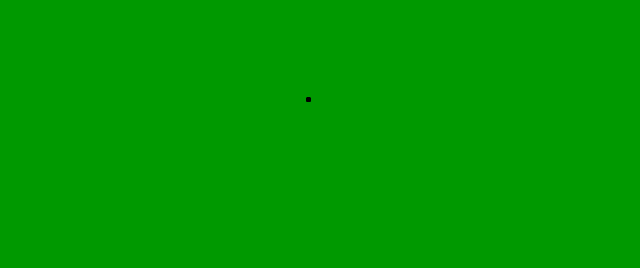
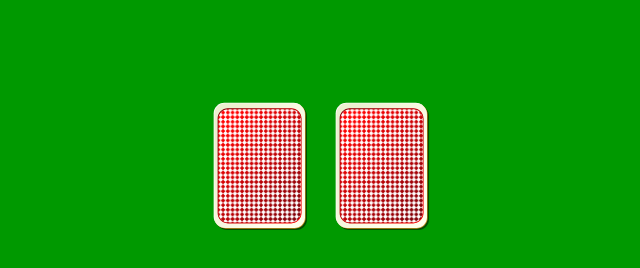
Before and after one commit to Jahonta/Memory-game, a website with bundled scripts: page index.html in a window 1280 px wide. Both pictures are taken after a click on the button "And let's GO!". Shown: the whole page, without its empty margins (318-958 px from the left). Built offline with nearby package versions, Linux system fonts and the light colour scheme.

Commit message:
20.11.2021

```diff
--- a/index.html
+++ b/index.html
@@ -34,6 +34,7 @@
       <form class="modal__form">
         <label for="num">Now choose how many pairs there should be:</label>
         <select name="num" id="num">
+          <option value="1">1</option>
           <option value="4">4</option>
           <option value="6">6</option>
           <option value="8">8</option>
--- a/src/app.ts
+++ b/src/app.ts
@@ -19,15 +19,15 @@ const mockRecords: Record[] = [
 ];
 
 const modal = new Modal(ModalType.Welcome, PAIRS_DEFAULT, mockRecords);
-const game = new Game();
-
-function startTheGame(pairs: number) {
-  game.init(pairs);
-  game.start();
-}
 
 modal.render();
 modal.setPlayClickHandler((pairs: number) => {
   modal.destroy();
-  startTheGame(pairs);
+  new Game(pairs, (score: number): void => {
+    mockRecords.push({
+      score,
+      date: new Date()
+    });
+    new Modal(ModalType.GameOver, pairs, mockRecords).render();
+  });
 });
--- /dev/null
+++ b/src/card.ts
@@ -0,0 +1,30 @@
+export default class Card {
+  private cardElement: HTMLLIElement;
+  isOpened = true;
+
+  constructor(skin: string, private clickHandler: (card: Card) => void) {
+    this.cardElement = document.createElement('li');
+    this.cardElement.classList.add('card-box__item', 'flipped');
+    this.cardElement.innerHTML = `<div class="card-box__item-front"></div>
+          <div class="card-box__item-back"><img src="${skin}" alt="" class="card-box__back-img"></div>`;
+          this.cardElement.addEventListener('click', this.onCardClick);
+  }
+
+  close = (): void => {
+    this.isOpened = false;
+    this.cardElement.classList.remove('flipped');
+  };
+
+  open = (): void => {
+    this.isOpened = true;
+    this.cardElement.classList.add('flipped');
+  }
+
+  getCardElement = (): HTMLLIElement => {
+    return this.cardElement;
+  }
+
+  private onCardClick = () => {
+    this.clickHandler(this);
+  }
+}
--- a/src/const.ts
+++ b/src/const.ts
@@ -2,4 +2,4 @@ export enum Mode {Waiting, On, Over};
 
 export enum ModalType {Welcome = 'welcome', GameOver = 'game-over'};
 
-export const PAIRS_DEFAULT = 4;
+export const PAIRS_DEFAULT = 1;
--- a/src/deck.ts
+++ b/src/deck.ts
@@ -1,40 +1,63 @@
-const backMatter = [
-  './img/deck01/1.svg',
-  './img/deck01/2.svg',
-  './img/deck01/3.svg',
-  './img/deck01/4.svg',
-  './img/deck01/5.svg',
-  './img/deck01/6.svg',
-  './img/deck01/7.svg',
-  './img/deck01/8.svg',
-  './img/deck01/9.svg',
-  './img/deck01/10.svg',
-  './img/deck01/11.svg',
-  './img/deck01/12.svg',
-];
+import Card from "./card.js";
+import Pair from "./pair.js";
+import { Status } from './types/status.js';
 
 export default class Deck {
-  constructor(pairs: number, clickHandler: (evt: Event) => void) {
-    const deck = this.createDeck(pairs);
-    deck.addEventListener('click', clickHandler);
+  private deck: Pair[];
+  private deckElement: HTMLUListElement;
+  private openedCard?: Card;
 
-    document.querySelector('.game')?.append(deck);
+  constructor(pairs: number, private clickHandler: (status: Status) => void) {
+    this.deck = Array.from({length: pairs},
+      (_, index) => new Pair(`./img/deck01/${index + 1}.svg`, this.onPairClick));
+
+    this.deckElement = this.createDeck();
+
+    document.querySelector('.game')?.append(this.deckElement);
   }
 
-  private createDeck(pairs: number): HTMLUListElement {
-    const deck = document.createElement('ul');
-    deck.classList.add('card-box');
+  closeCards = (): void => {
+    this.deck.forEach((pair) => {
+      if (!pair.isSet) {
+        pair.closeCards();
+      }
+    });
+  }
 
-    for (let i = 0; i < pairs; i += 1) {
-      deck.append(...this.createCardPair(backMatter[i]))
+  destroy = () => {
+    document.querySelector('.game')!.innerHTML = '';
+  }
+
+  private createDeck(): HTMLUListElement {
+    const deckElement = document.createElement('ul');
+    deckElement.classList.add('card-box');
+
+    this.deck.forEach((pair) => {
+      deckElement.append(...pair.getCardElements());
+    });
+
+    for (let i = deckElement.children.length; i >= 0; i--) {
+      deckElement.append(deckElement.children[Math.random() * i | 0]);
     }
 
-    return deck;
+    return deckElement;
   }
 
-  private createCardPair(skin: string): HTMLLIElement[] {
-    const card = document.createElement('li');
+  private onPairClick = (status: Status, card: Card): void => {
+    if (!this.openedCard) {
+      this.openedCard = card;
+    } else {
+      switch(status) {
+        case Status.Hit:
+          this.openedCard = undefined;
+          break;
+        case Status.Miss:
+          this.openedCard.close();
+          this.openedCard = card;
+          break;
+      }
+    }
 
-    return [card, card];
+    this.clickHandler(status);
   }
 }
--- a/src/game.ts
+++ b/src/game.ts
@@ -1,54 +1,32 @@
-import { Config } from './types/config.js';
-import { State } from './types/state.js';
-import { Mode, PAIRS_DEFAULT } from './const.js';
+import { Status } from './types/status.js';
+import { PAIRS_DEFAULT } from './const.js';
 
 import Deck from './deck.js';
 export default class Game {
-  private config: Config;
-  private _state: State;
-  private initialState: State = {
-    openedPairs: 0,
-    isOpened: false,
-    openedCard: null,
-    mode: Mode.Waiting
-  };
+  private score = 0;
+  private openedPairs = 0;
+  private totalPairs = PAIRS_DEFAULT;
+  private deck!: Deck;
 
-  get state() {
-    return this._state;
+  constructor(pairs: number, private gameOverHandler: (score: number) => void) {
+    this.totalPairs = pairs;
+    this.deck = new Deck(this.totalPairs, this.deckClickHandler);
+    this.deck.closeCards();
   }
 
-  set state(update: Partial<State>) {
-    this._state = {...this._state, ...update}
-  }
+  private deckClickHandler = (status: Status) => {
+    switch(status) {
+      case Status.Hit:
+        this.score += 10;
+        this.openedPairs++;
+        break;
+      case Status.Miss:
+        this.score -= 1;
+    }
 
-  constructor() {
-    this.config = {
-      totalPairs: PAIRS_DEFAULT
-    };
-    this._state = this.initialState;
-  }
-
-  init(pairs: number) {
-    this.config = {
-      totalPairs: pairs
-    };
-    this.state = this.initialState;
-  }
-
-  start() {
-    const deck = new Deck(this.config.totalPairs, this.deckClickHandler);
-    this.state = {mode: Mode.On};
-  }
-
-  finish() {
-    this.state = {mode: Mode.Over};
-  }
-
-  private deckClickHandler(evt: Event) {
-
-  }
-
-  private isOver() {
-    return this.config.totalPairs === this.state.openedPairs;
+    if (this.totalPairs === this.openedPairs) {
+      // this.deck.destroy();
+      this.gameOverHandler(this.score);
+    }
   }
 }
--- /dev/null
+++ b/src/pair.ts
@@ -0,0 +1,36 @@
+import Card from "./card.js";
+import { Status } from './types/status.js';
+
+export default class Pair {
+  isSet = false;
+  private pair: Card[];
+
+  constructor(skin: string, private clickHandler: (status: Status, card: Card) => void) {
+    this.pair = [new Card(skin, this.onCardClick), new Card(skin, this.onCardClick)]
+  }
+
+  closeCards(): void {
+    this.pair.forEach(card => card.close())
+  }
+
+  getCardElements(): HTMLLIElement[] {
+    return [this.pair[0].getCardElement(), this.pair[1].getCardElement()];
+  }
+
+  private onCardClick = (target: Card): void => {
+    if (this.isSet) return;
+
+    if (target.isOpened) {
+      target.close();
+    }
+
+    target.open();
+
+    if (this.pair.every(card => card.isOpened)) {
+      this.isSet = true;
+      this.clickHandler(Status.Hit, target);
+    } else {
+      this.clickHandler(Status.Miss, target);
+    }
+  }
+}
--- a/src/types/state.ts
+++ b/src/types/state.ts
@@ -1,6 +1,7 @@
 import { Mode } from '../const.js';
 
 export type State = {
+  score: number;
   openedPairs: number;
   isOpened: boolean;
   openedCard: Object | null;
--- /dev/null
+++ b/src/types/status.ts
@@ -0,0 +1,4 @@
+export enum Status {
+  Hit,
+  Miss
+}
```
Also changed, not shown: src/types/deck.ts (deleted).
